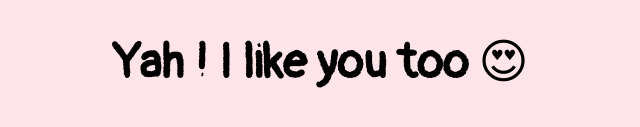
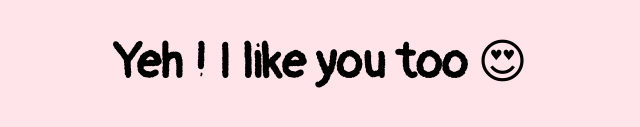
Before and after one commit to matthew-frontend/Pepsi, a plain HTML site: page index.html in a window 1280 px wide. Both pictures are taken after a click on the button "Yes". Shown: the part 537-664 px from the top of the page, 319-959 px from the left. Drawn offline with nearby package versions, Linux system fonts and the light colour scheme; files that its build step writes are made by us from their sources.

Commit message:
Update index.html

```diff
--- a/index.html
+++ b/index.html
@@ -29,7 +29,7 @@
       <img id="imgAfter" class="pop-in" src="./assets/images/cartoon.gif" alt="">
     </div>
     <h1 id="textBefore" class="doYou">Do you like me ?</h1>
-    <h1 id="textAfter" class="doYou pop-in">Yah ! I like you too 😍</h1>
+    <h1 id="textAfter" class="doYou pop-in">Yeh ! I like you too 😍</h1>
     <div id="button-flex">
       <button id="yesBtn" type="button" class="btn">Yes</button>
       <button id="noBtn" type="button" class="btn" style="transition: top 0.3s ease, left 0.3s ease;">No</button>
```
